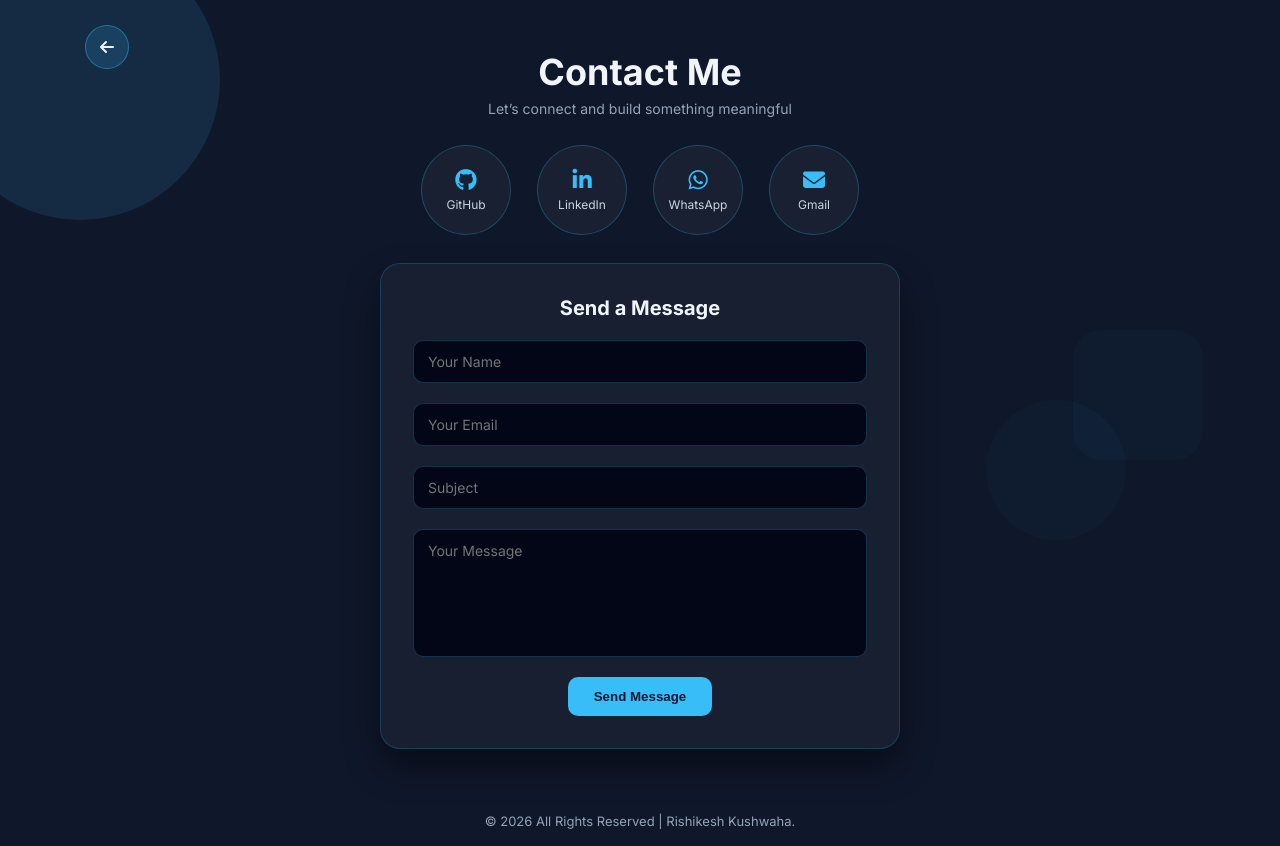
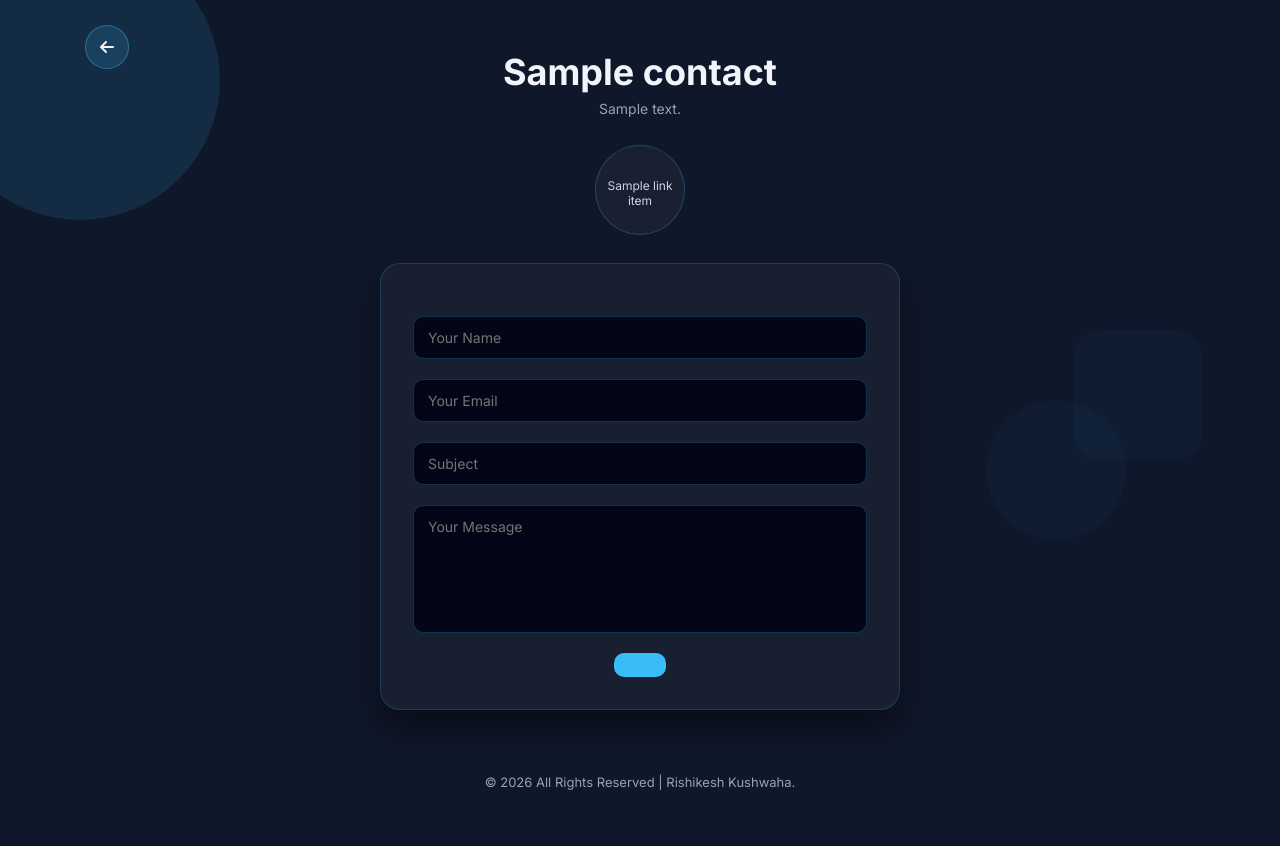
Before and after one commit to Rishikesh0930/Portfolio, a Django app: template templates/contact.html in a window 1280 px wide. Run offline with Django 5.2, Linux system fonts and the light colour scheme; the template is opened without the code that fills it: most values are stand-ins (such as "Sample title", 1, 10 or a date in 2020).

Commit message:
update contact.html

```diff
--- a/App/views.py
+++ b/App/views.py
@@ -45,6 +45,9 @@ def send_telegram_message(text):
         return False
 
 def contact_page(request):
+    json_file_contact = os.path.join(settings.BASE_DIR, 'static/json/about.json')
+    with open(json_file_contact, 'r', encoding='utf-8') as f:
+        contact = json.load(f)
     if request.method == "POST":
         name = request.POST.get("name", "")
         email = request.POST.get("email", "")
@@ -77,4 +80,4 @@ def contact_page(request):
         else:
             messages.error(request, "Message failed. Try again later.")
         return redirect("contact-page")
-    return render(request, 'contact.html')
+    return render(request, 'contact.html', {"contact": contact})
--- a/templates/contact.html
+++ b/templates/contact.html
@@ -16,36 +16,26 @@
     <div class="dot d2"></div>
     <main class="contact-wrapper">
         <section class="title-box">
-            <h1>Contact Me</h1>
-            <p>Let’s connect and build something meaningful</p>
+            <h1>{{ contact.title }}</h1>
+            <p>{{ contact.content }}</p>
         </section>
         <section class="contact-icons">
-            <a class="icon-card" href="https://github.com/Rishikesh0930">
-                <i class="fab fa-github"></i>
-                <span>GitHub</span>
-            </a>
-            <a class="icon-card" href="https://www.linkedin.com/in/rishikesh0930">
-                <i class="fab fa-linkedin-in"></i>
-                <span>LinkedIn</span>
-            </a>
-            <a class="icon-card" href="https://wa.me/919569615658">
-                <i class="fab fa-whatsapp"></i>
-                <span>WhatsApp</span>
-            </a>
-            <a class="icon-card" href="mailto:rishikeshkushwaha181811@gmail.com">
-                <i class="fas fa-envelope"></i>
-                <span>Gmail</span>
-            </a>
+            {% for link_item in contact.contact_cards %}
+                <a class="icon-card" href="{{ link_item.url}}">
+                    <i class="{{ link_item.icon }}"></i>
+                    <span>{{link_item.name }}</span>
+                </a>
+            {% endfor %}
         </section>
         <section class="contact-card">
-            <h2>Send a Message</h2>
+            <h2>{{ contact.form.title }}</h2>
             <form class="contact-form" method="POST" action="{% url 'contact-page' %}">
                 {% csrf_token %}
                 <input type="text" name="name" placeholder="Your Name">
                 <input type="email" name="email" placeholder="Your Email">
                 <input type="text" name="subject" placeholder="Subject">
                 <textarea rows="6" name="message" placeholder="Your Message"></textarea>
-                <button type="submit">Send Message</button>
+                <button type="submit">{{ contact.form.btn }}</button>
             </form>
         </section>
         {% if messages %}
@@ -53,9 +43,9 @@
                 {% if message.tags == "error" %}
                 <div class="coming-popup" id="comingPopup">
                     <div class="popup-box">
-                        <h3>Invalid</h3>
+                        <h3>{{ contact.alert.title}}</h3>
                         <p>{{ message }}</p>
-                        <button onclick="closePopup()">OK</button>
+                        <button onclick="closePopup()">{{ contact.alert.btn }}</button>
                     </div>
                 </div>
                 {% endif %}
```
Also changed, not shown: static/json/contact.json (added, +38 -0 lines).
